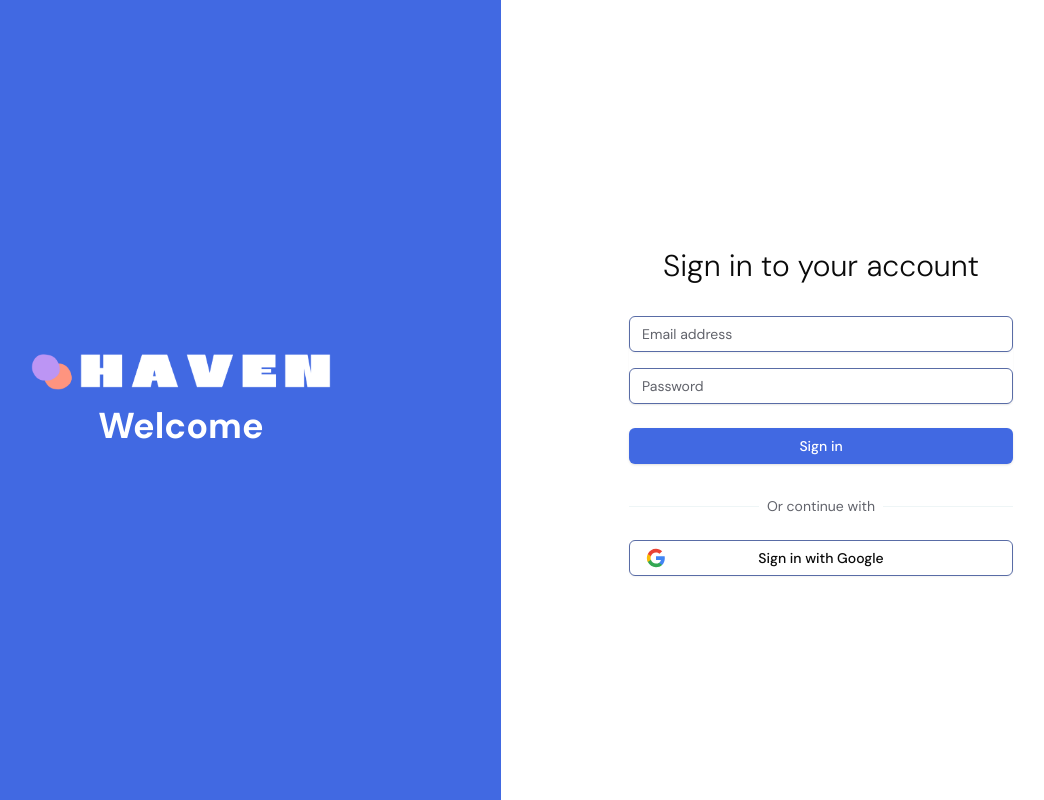
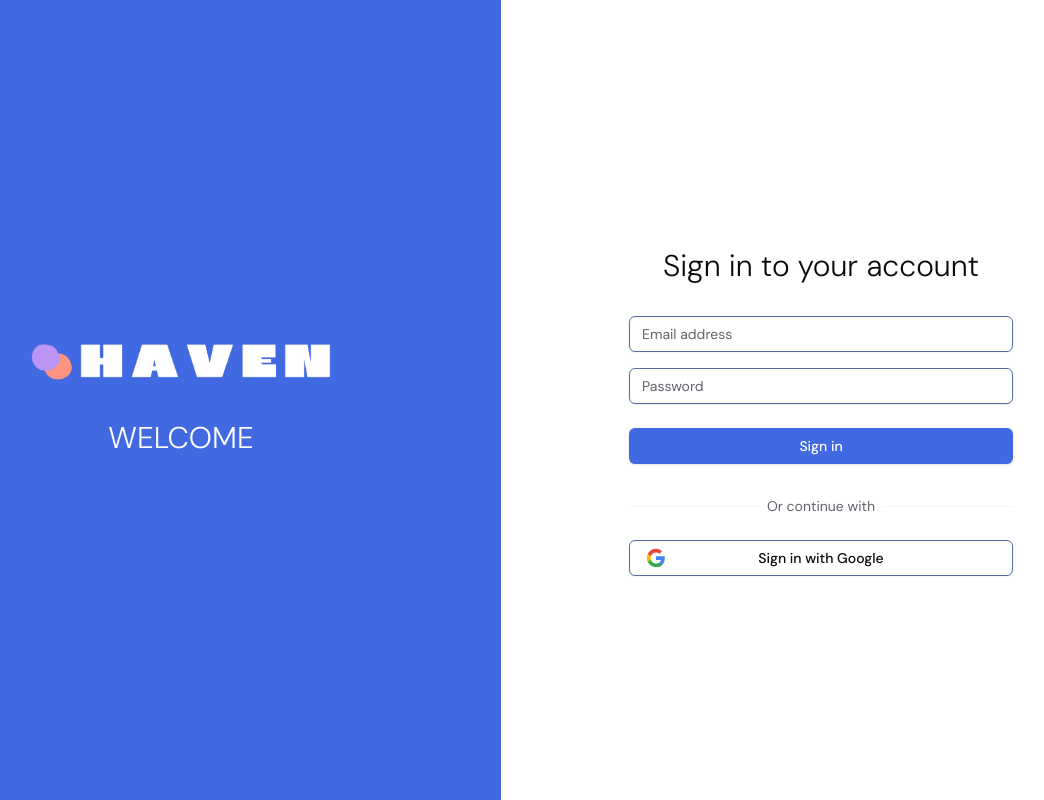
Before and after one commit to orendecor/haven-app, a Next.js app: page /login in a window 1280 px wide. Shown: the whole page, without its empty margins (139-1183 px from the left). Built offline with nearby package versions, Linux system fonts and the light colour scheme.

Commit message:
small style changes

```diff
--- a/app/login/page.tsx
+++ b/app/login/page.tsx
@@ -8,9 +8,9 @@ export default function LoginPage() {
       {/* Left side */}
       <div className="hidden w-1/2 bg-primary lg:block">
         <div className="flex h-full items-center justify-center">
-          <div className="text-primary-foreground items-center flex flex-col space-y-4">
+          <div className="text-primary-foreground items-center flex flex-col space-y-10">
             <Image src="/logo-white.png" alt="Haven Logo" width={300} height={40} />
-            <h1 className="text-4xl font-bold">Welcome</h1>
+            <h1 className="text-3xl font-light uppercase">Welcome</h1>
           </div>
         </div>
       </div>
```
